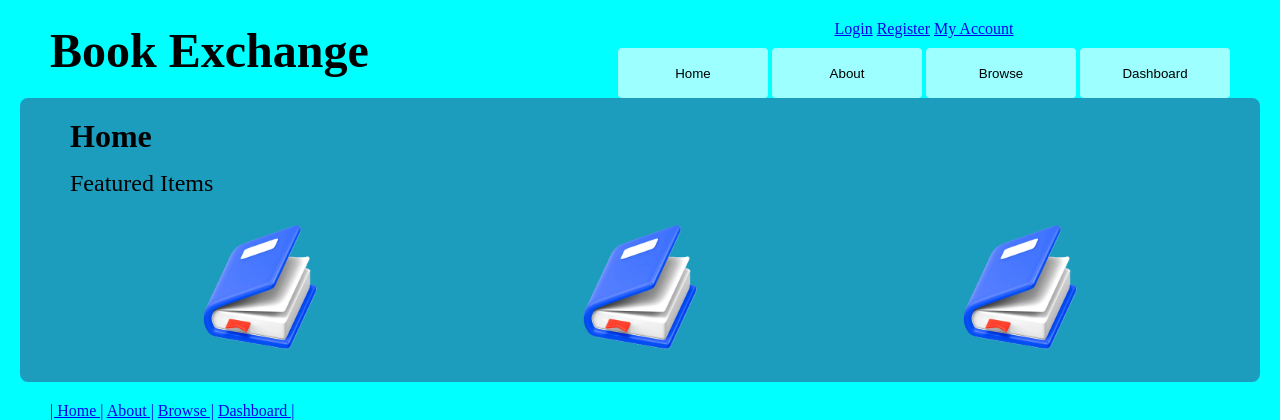
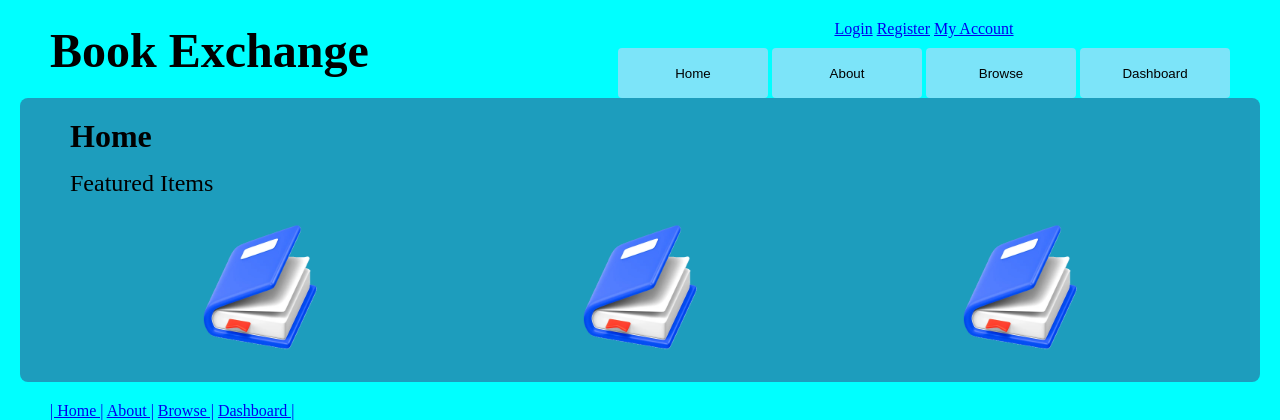
Before and after one commit to Zubdragon047/cosc360project, a PHP site: page /home.html in a window 1280 px wide. Shown: the top 420 px of the page. Run offline with PHP 8.4, Linux system fonts and the light colour scheme.

Commit message:
Update stylesheet.css

```diff
--- a/css/stylesheet.css
+++ b/css/stylesheet.css
@@ -29,7 +29,7 @@ header {
 .header-nav-bottom {
     margin-top: 10px;
     button {
-        background-color: rgb(157, 255, 255);
+        background-color: rgb(124, 228, 249);
         border: none;
         border-radius: 4px;
         width: 150px;
```
